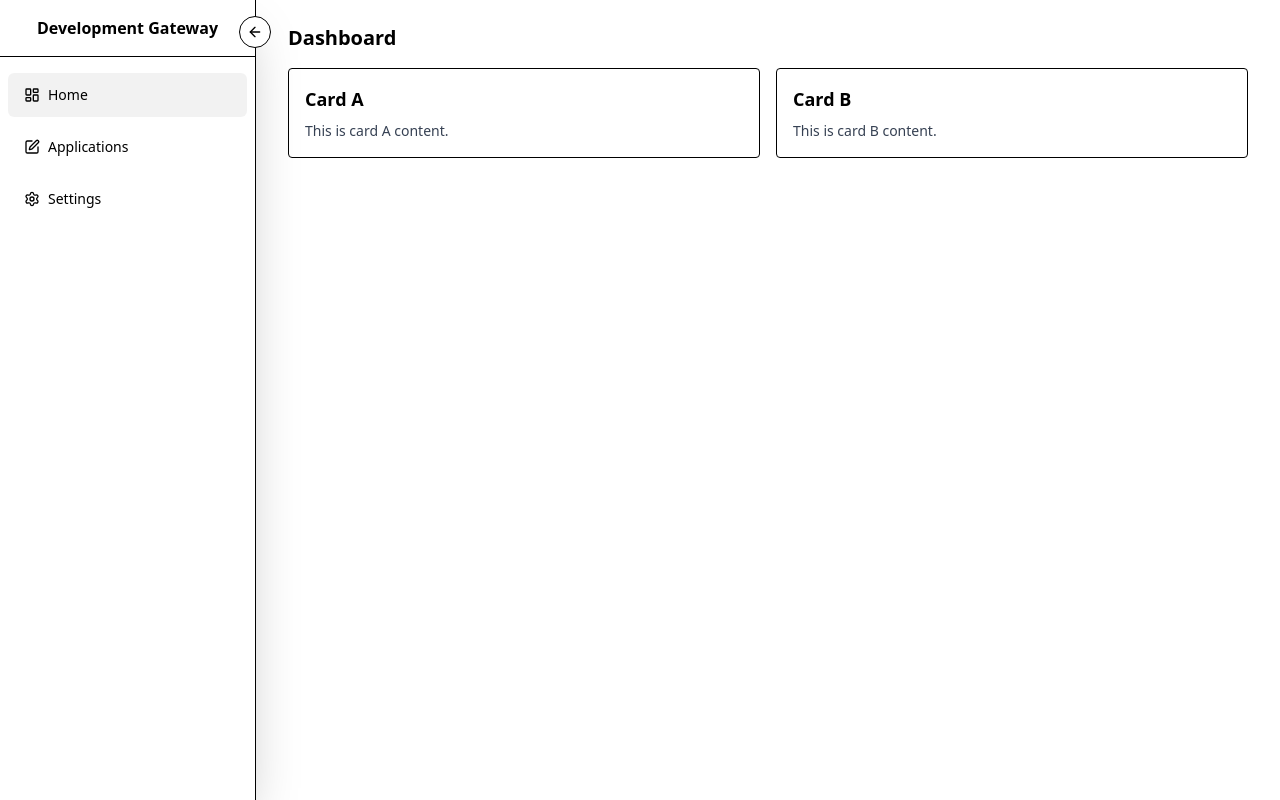
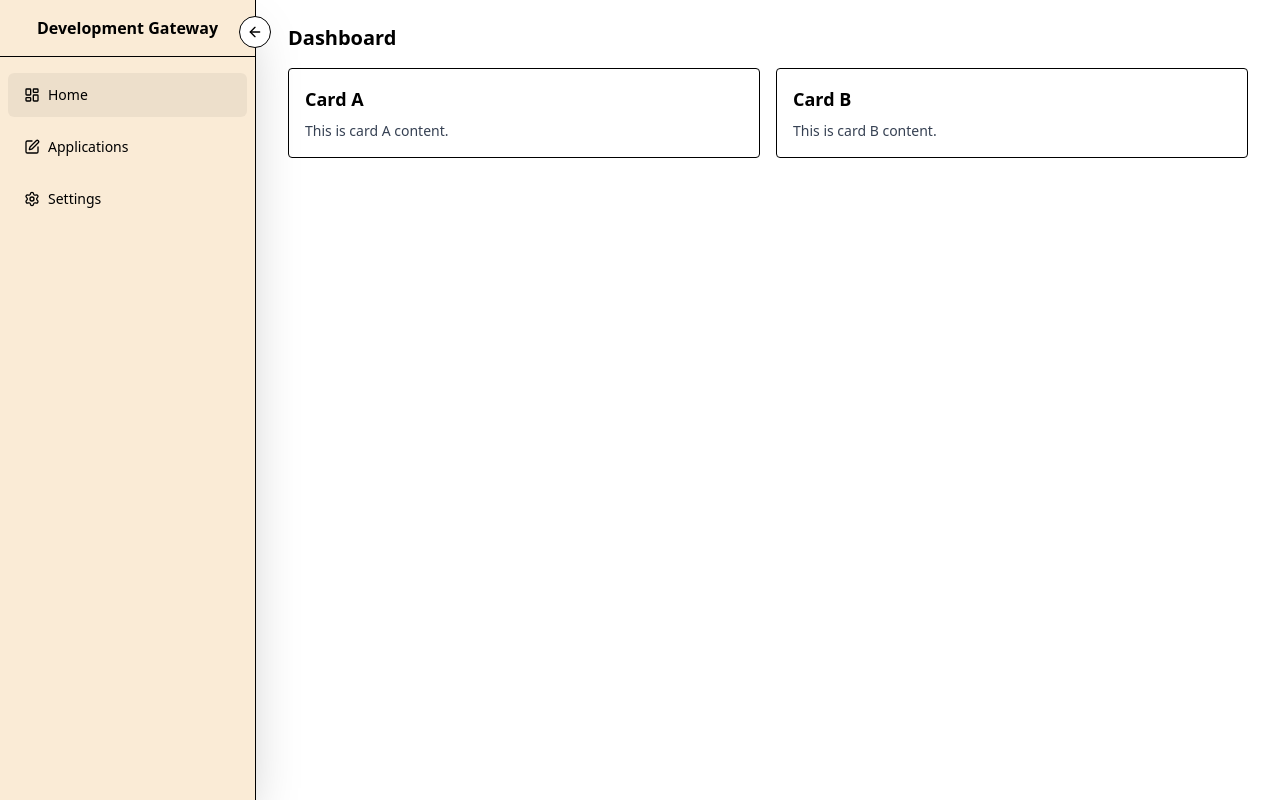
Before and after one commit to jakethomas-dev/dev-gat, a Next.js app: page / in a window 1280 px wide. Built offline with nearby package versions, Linux system fonts and the light colour scheme.

Commit message:
colour update

```diff
--- a/app/components/Sidebar.tsx
+++ b/app/components/Sidebar.tsx
@@ -32,7 +32,7 @@ const Sidebar = () => {
   const sidebarWidth = expanded ? "w-64" : "w-20";
 
   return (
-    <aside className={`relative h-screen bg-white border-r border-black text-black flex flex-col transition-all duration-300 ${expanded ? "shadow-2xl" : "shadow-none"} ${sidebarWidth}`}>
+  <aside className={`relative h-screen bg-sidebar border-r border-black text-black flex flex-col transition-all duration-300 ${expanded ? "shadow-2xl" : "shadow-none"} ${sidebarWidth}`}>
       {/* Header */}
       <div className={`relative flex items-center ${expanded ? "justify-start px-4" : "justify-center px-2"} py-4 border-b border-black`}>
         <span className={`text-center mx-auto font-bold text-base whitespace-nowrap overflow-hidden transition-all ${expanded ? "opacity-100 duration-300" : "opacity-0 duration-200"}`}>
--- a/app/globals.css
+++ b/app/globals.css
@@ -1 +1,13 @@
 @import "tailwindcss";
+
+:root {
+	/* Custom sidebar color used via bg-[--color-sidebar] */
+	--color-sidebar: #FAEBD6;
+}
+
+@layer utilities {
+	/* Tailwind utility for sidebar background */
+	.bg-sidebar {
+		background-color: var(--color-sidebar);
+	}
+}
```
